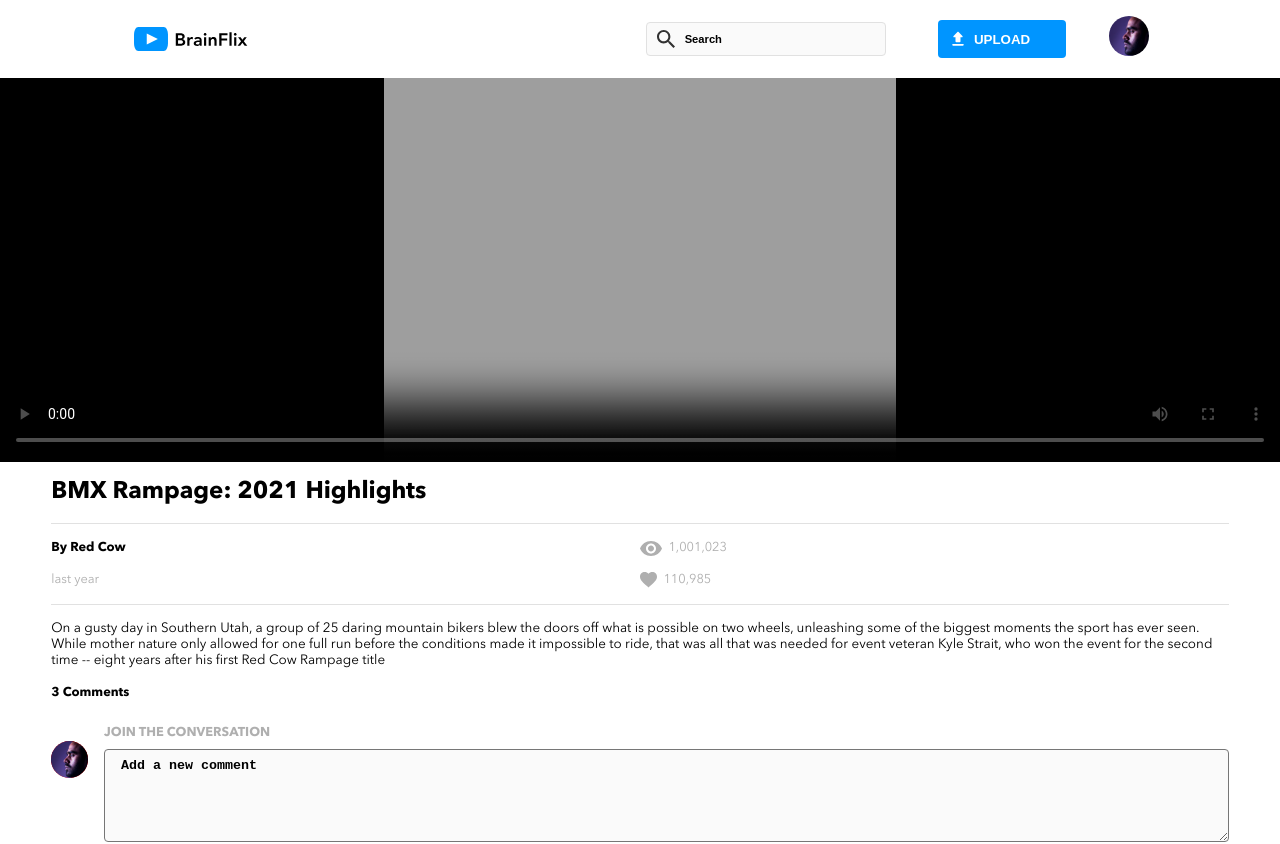
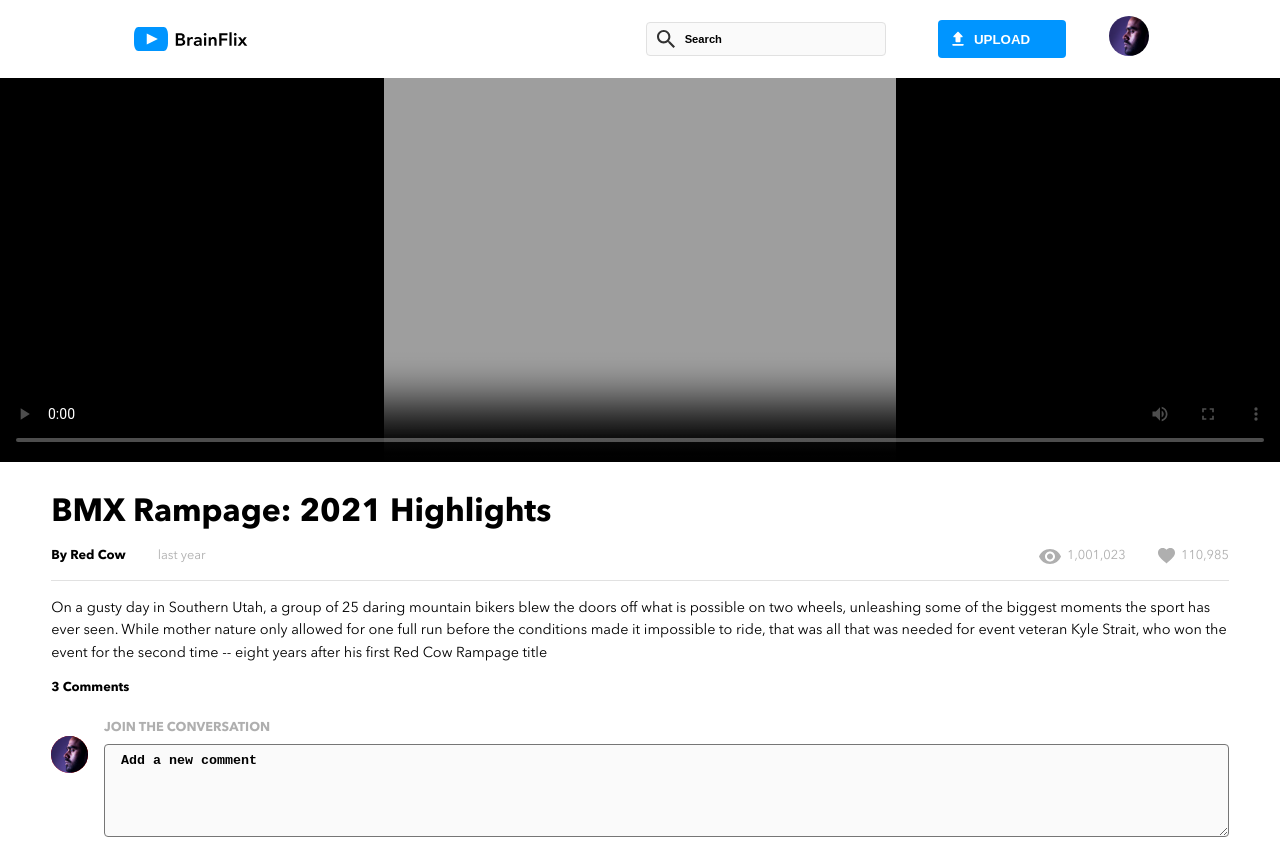
Before and after one commit to brandonyuh/brandon-yuh-brainflix, a React (Create React App) app: page / in a window 1280 px wide. Shown: the top 844 px of the page. Built offline with nearby package versions, Linux system fonts and the light colour scheme.

Commit message:
video description css tablet

```diff
--- a/src/components/Content/VideoDescription/VideoDescription.jsx
+++ b/src/components/Content/VideoDescription/VideoDescription.jsx
@@ -13,7 +13,7 @@ function VideoDescription({ title, channel, timestamp, views, likes, description
           <img className="description__data--image" src={viewsImage} alt="" />
           <span>{views}</span>
         </article>
-        <div className="description__data description__time-container ">
+        <div className="description__data description__data--time ">
           <div className="hover description__time description__time--element">
             {relativeTime(timestamp)}
             <div className="tooltip description__time description__time--element">{convertDate(timestamp)}</div>
--- a/src/components/Content/VideoDescription/VideoDescription.scss
+++ b/src/components/Content/VideoDescription/VideoDescription.scss
@@ -30,11 +30,11 @@
     &--image {
       margin-right: 0.5em;
     }
-    &-likes{
-        display: flex;
+    &-likes {
+      display: flex;
     }
-    &-views{
-        display: flex;
+    &-views {
+      display: flex;
     }
   }
 
@@ -42,4 +42,36 @@
     font-size: 0.84rem;
     padding: 1rem 0rem;
   }
+  @include tablet {
+    &__title {
+      font-size: 2rem;
+      border-bottom: none;
+      padding-top: 2rem;
+      padding-bottom: 0rem;
+    }
+    &__data {
+      white-space: nowrap;
+      width: auto;
+      font-size: 0.8rem;
+      &--channel {
+        order: -2;
+      }
+      &--time {
+        order: -1;
+        width: 100%;
+      }
+    }
+    &__details {
+      &-container {
+        flex-wrap: nowrap;
+        justify-content: space-between;
+        column-gap: 2rem;
+      }
+    }
+    &__text {
+      font-size: 0.9rem;
+      padding: 1rem 0rem;
+      line-height: 1.4rem;
+    }
+  }
 }
```
